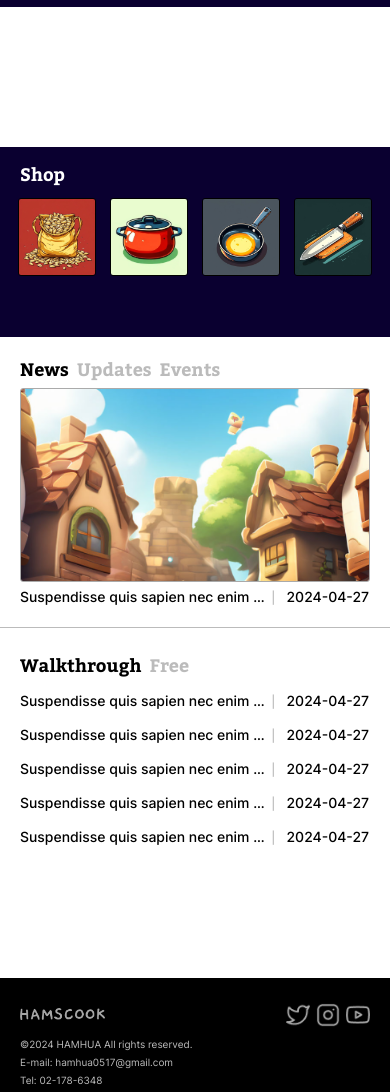
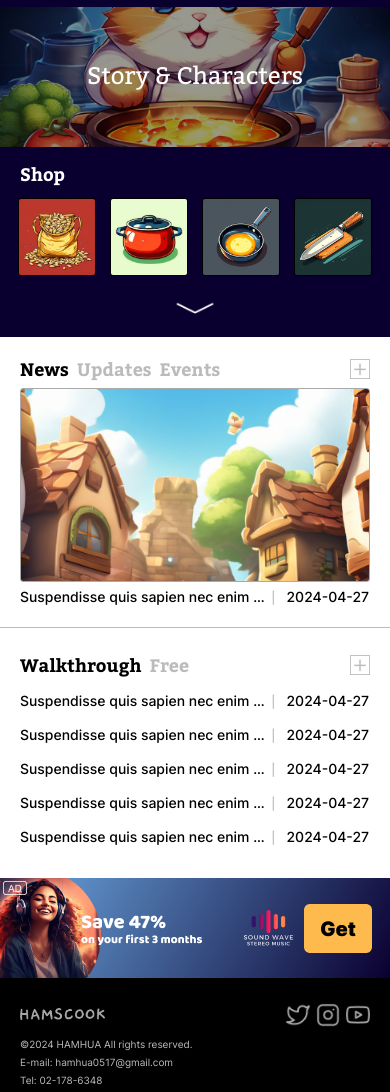
Before and after one commit to SJJ413/HAMSCOOK, a plain HTML site: page index.html in a window 390 px wide. Shown: the part 373-1465 px from the top of the page. Drawn offline with Linux system fonts and the light colour scheme; the site is published under a folder, as on GitHub Pages, so addresses that start at the root find nothing.

Commit message:
Update index.css

```diff
--- a/css/index.css
+++ b/css/index.css
@@ -109,7 +109,7 @@ position이 안 잡혀있으면 z-index가 안 됨! 그래서 position이 잡혀
 }
 .more {
 	display : block;
-	background : url(/images/more.png) no-repeat;
+	background : url(../images/more.png) no-repeat;
 	background-size : 20px;
 	width : 20px;
 	height : 20px;
@@ -229,7 +229,7 @@ position이 안 잡혀있으면 z-index가 안 됨! 그래서 position이 잡혀
 	display : block;
 	width : 30px;
 	height : 80px;
-	background : url(/images/shopmore.png) no-repeat center;
+	background : url(../images/shopmore.png) no-repeat center;
 	background-size : 30px;
 	width : 30px;
 	height : 80px;
@@ -249,7 +249,7 @@ position이 안 잡혀있으면 z-index가 안 됨! 그래서 position이 잡혀
 	float : left;
 	width : 500px;
 	height : 250px;
-	background : url(/images/exploreBanner.png) no-repeat center / cover;
+	background : url(../images/exploreBanner.png) no-repeat center / cover;
 }
 .exploreBanner a {
 	font-family : "Kadwa-Regular";
@@ -363,7 +363,7 @@ position이 안 잡혀있으면 z-index가 안 됨! 그래서 position이 잡혀
 .adBanner {
 	clear : both;
 	height : 120px;
-	background : url(/images/adBanner.png) no-repeat center / cover;
+	background : url(../images/adBanner.png) no-repeat center / cover;
 	cursor : pointer;
 	position: relative;
 }
@@ -522,7 +522,7 @@ position이 안 잡혀있으면 z-index가 안 됨! 그래서 position이 잡혀
 	}
 	.more {
 		display : block;
-		background : url(/images/more.png) no-repeat;
+		background : url(../images/more.png) no-repeat;
 		background-size : 20px;
 		width : 20px;
 		height : 20px;
@@ -627,7 +627,7 @@ position이 안 잡혀있으면 z-index가 안 됨! 그래서 position이 잡혀
 		display : block;
 		width : 80px;
 		height : 30px;
-		background : url(/images/shopmoreM.png) no-repeat center;
+		background : url(../images/shopmoreM.png) no-repeat center;
 		background-size : 70px;
 		white-space : nowrap;
 		text-indent : -9999px;
@@ -645,7 +645,7 @@ position이 안 잡혀있으면 z-index가 안 됨! 그래서 position이 잡혀
 	.exploreBanner {
 		width : 100%;
 		height : 140px;
-		background : url(/images/exploreBanner.png) no-repeat center / cover;
+		background : url(../images/exploreBanner.png) no-repeat center / cover;
 		position: relative;
 	}
 	.exploreBanner a {
@@ -689,7 +689,7 @@ position이 안 잡혀있으면 z-index가 안 됨! 그래서 position이 잡혀
 	.adBanner {
 		clear : both;
 		height : 100px;
-		background : url(/images/adBannerM.png) no-repeat center / cover;
+		background : url(../images/adBannerM.png) no-repeat center / cover;
 		cursor : pointer;
 		position: relative;
 	}
```
